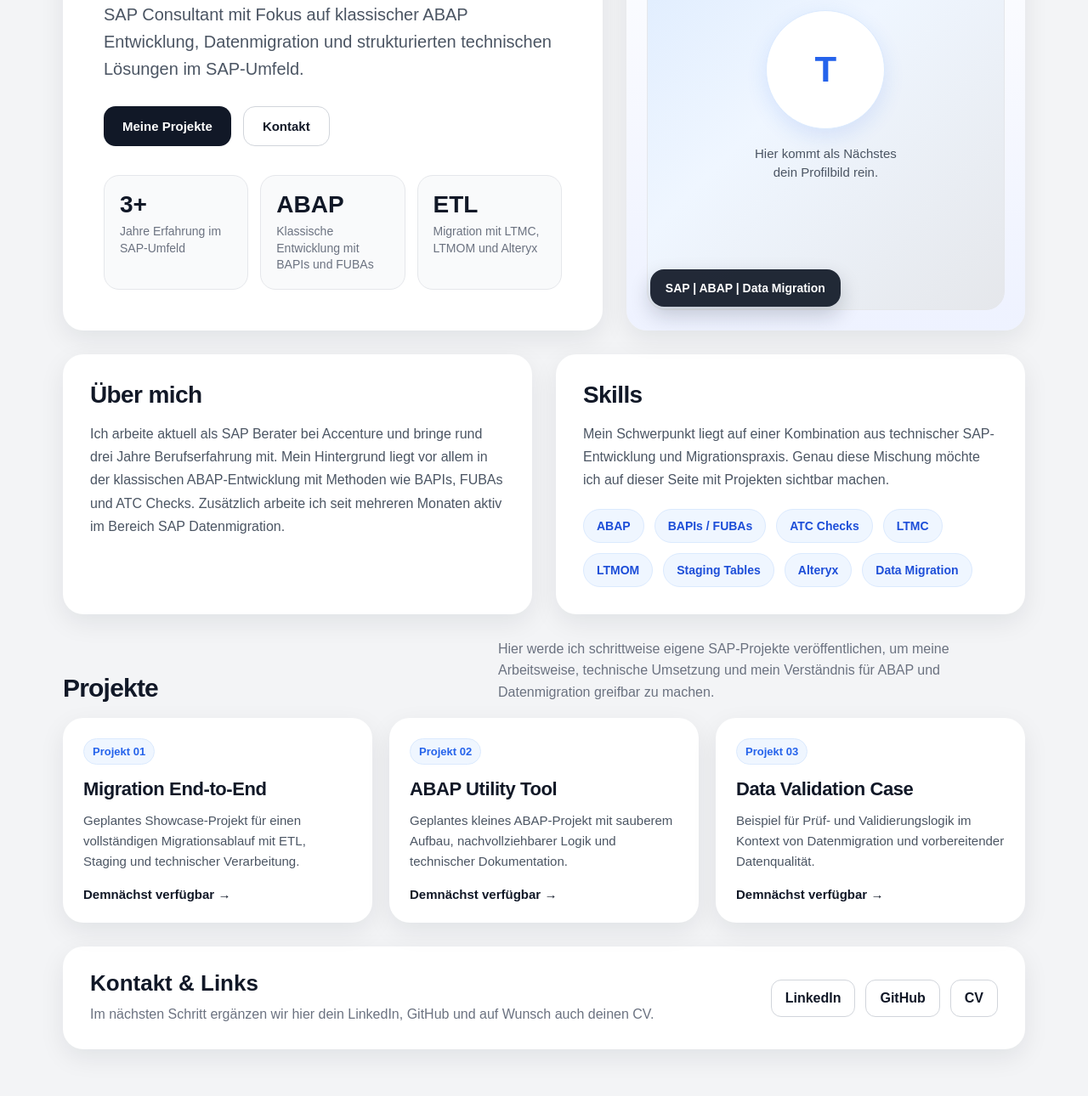
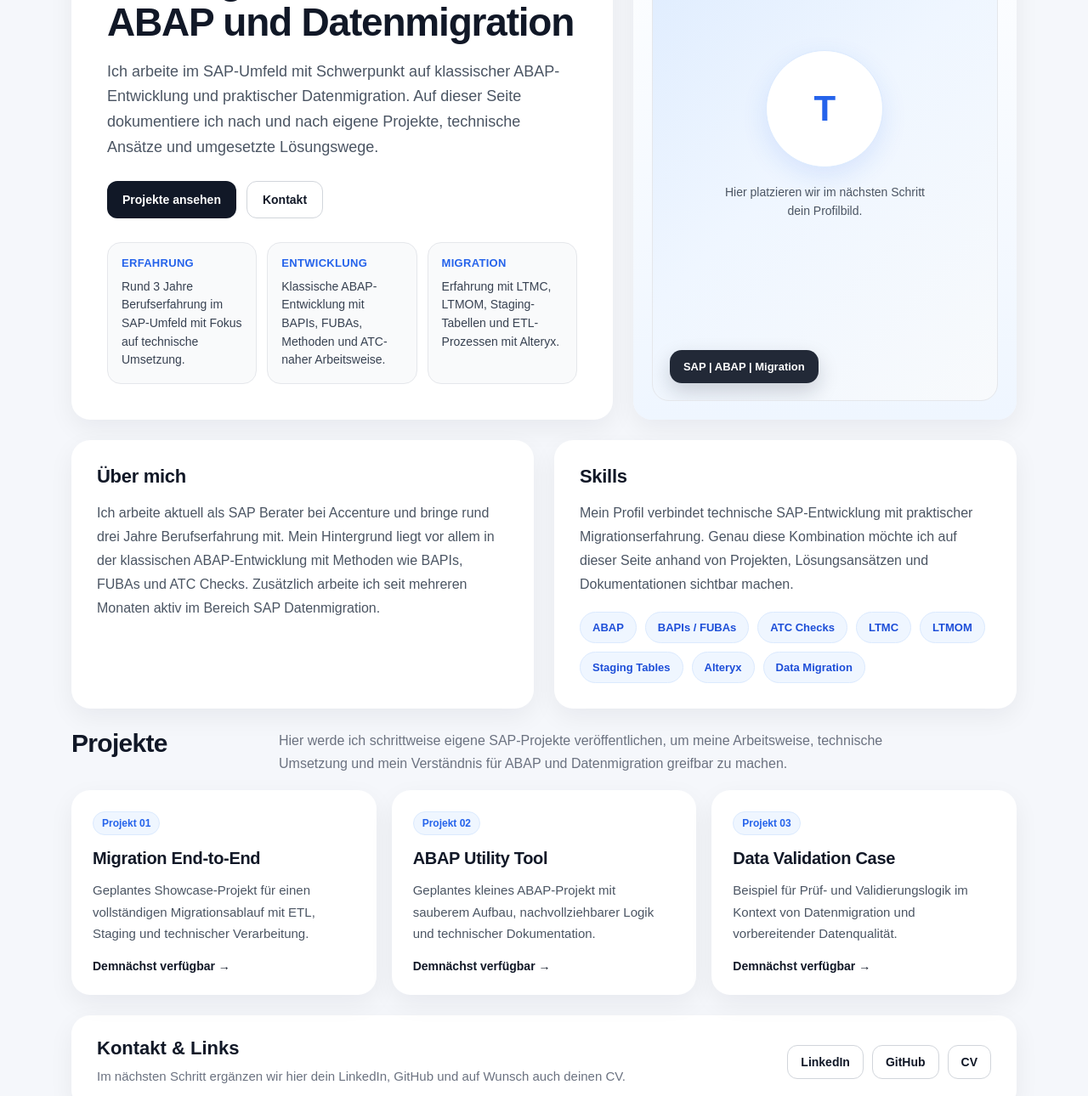
Before and after one commit to Tolga39/tolga39.github.io, a plain HTML site: page index.html in a window 1280 px wide. Shown: the part 250-1540 px from the top of the page at 85% size. Drawn offline with Linux system fonts and the light colour scheme.

Commit message:
Refactor index.html for layout and style adjustments
Updated styles and content for improved layout and readability.

```diff
--- a/index.html
+++ b/index.html
@@ -16,7 +16,7 @@
     body {
       margin: 0;
       font-family: Arial, sans-serif;
-      background: #f3f4f6;
+      background: #f5f7fb;
       color: #111827;
     }
 
@@ -26,7 +26,7 @@
     }
 
     .container {
-      max-width: 1180px;
+      max-width: 1160px;
       margin: 0 auto;
       padding: 24px;
     }
@@ -35,19 +35,20 @@
       display: flex;
       justify-content: space-between;
       align-items: center;
-      padding: 8px 0 28px 0;
+      padding: 6px 0 24px 0;
     }
 
-    .logo {
-      font-size: 24px;
+    .brand {
+      font-size: 18px;
       font-weight: 700;
+      color: #111827;
       letter-spacing: 0.2px;
     }
 
     .nav-links {
       display: flex;
-      gap: 24px;
-      font-size: 15px;
+      gap: 26px;
+      font-size: 14px;
       color: #4b5563;
     }
 
@@ -57,67 +58,67 @@
 
     .hero {
       display: grid;
-      grid-template-columns: 1.15fr 0.85fr;
-      gap: 28px;
-      margin-bottom: 28px;
-      align-items: stretch;
+      grid-template-columns: 1.2fr 0.85fr;
+      gap: 24px;
+      margin-bottom: 24px;
     }
 
     .hero-left,
     .hero-right,
     .section-card,
-    .project-card {
+    .project-card,
+    .footer-card {
       background: #ffffff;
-      border-radius: 24px;
-      box-shadow: 0 10px 30px rgba(17, 24, 39, 0.08);
+      border-radius: 22px;
+      box-shadow: 0 10px 30px rgba(17, 24, 39, 0.06);
     }
 
     .hero-left {
-      padding: 48px;
+      padding: 42px;
       display: flex;
       flex-direction: column;
       justify-content: center;
-      min-height: 520px;
+      min-height: 470px;
     }
 
     .eyebrow {
       display: inline-flex;
       align-items: center;
       gap: 8px;
-      font-size: 14px;
       color: #2563eb;
+      font-size: 13px;
       font-weight: 700;
       margin-bottom: 18px;
     }
 
     .eyebrow-dot {
-      width: 10px;
-      height: 10px;
+      width: 9px;
+      height: 9px;
       border-radius: 50%;
       background: #22c55e;
       display: inline-block;
     }
 
     h1 {
-      font-size: 60px;
-      line-height: 1.02;
-      margin: 0 0 20px 0;
-      letter-spacing: -1.8px;
+      font-size: 46px;
+      line-height: 1.1;
+      margin: 0 0 18px 0;
+      letter-spacing: -1.2px;
     }
 
     .subtitle {
-      font-size: 20px;
-      line-height: 1.6;
+      margin: 0 0 24px 0;
+      font-size: 18px;
+      line-height: 1.65;
       color: #4b5563;
-      margin: 0 0 28px 0;
       max-width: 620px;
     }
 
     .hero-buttons {
       display: flex;
-      gap: 14px;
+      gap: 12px;
       flex-wrap: wrap;
-      margin-bottom: 34px;
+      margin-bottom: 28px;
     }
 
     .btn-primary,
@@ -125,10 +126,10 @@
       display: inline-flex;
       align-items: center;
       justify-content: center;
-      padding: 14px 22px;
-      border-radius: 14px;
+      padding: 13px 18px;
+      border-radius: 12px;
+      font-size: 14px;
       font-weight: 700;
-      font-size: 15px;
       transition: 0.2s ease;
     }
 
@@ -139,67 +140,81 @@
 
     .btn-primary:hover {
       background: #1f2937;
-      transform: translateY(-1px);
     }
 
     .btn-secondary {
+      background: #ffffff;
+      color: #111827;
       border: 1px solid #d1d5db;
-      color: #111827;
-      background: #ffffff;
     }
 
     .btn-secondary:hover {
       border-color: #9ca3af;
-      transform: translateY(-1px);
     }
 
-    .hero-stats {
+    .hero-highlights {
       display: grid;
       grid-template-columns: repeat(3, 1fr);
-      gap: 14px;
+      gap: 12px;
     }
 
-    .stat-box {
+    .highlight-card {
       background: #f9fafb;
       border: 1px solid #e5e7eb;
-      border-radius: 18px;
-      padding: 18px;
+      border-radius: 16px;
+      padding: 16px;
+      min-height: 116px;
     }
 
-    .stat-number {
-      font-size: 28px;
+    .highlight-title {
+      font-size: 13px;
       font-weight: 700;
-      margin-bottom: 6px;
+      color: #2563eb;
+      margin-bottom: 10px;
+      text-transform: uppercase;
+      letter-spacing: 0.3px;
     }
 
-    .stat-label {
+    .highlight-text {
       font-size: 14px;
-      color: #6b7280;
-      line-height: 1.4;
+      line-height: 1.55;
+      color: #374151;
     }
 
     .hero-right {
-      min-height: 520px;
-      padding: 24px;
+      min-height: 470px;
+      padding: 22px;
+      background: linear-gradient(180deg, #ffffff 0%, #eff6ff 100%);
       display: flex;
       align-items: center;
       justify-content: center;
-      position: relative;
-      overflow: hidden;
-      background: linear-gradient(180deg, #ffffff 0%, #eef2ff 100%);
     }
 
     .photo-card {
       width: 100%;
       height: 100%;
-      min-height: 460px;
-      border-radius: 22px;
-      background: linear-gradient(135deg, #dbeafe 0%, #eff6ff 45%, #e5e7eb 100%);
+      min-height: 425px;
+      border-radius: 20px;
       border: 1px solid #e5e7eb;
+      background: linear-gradient(135deg, #dbeafe 0%, #eff6ff 50%, #f8fafc 100%);
+      position: relative;
       display: flex;
       align-items: center;
       justify-content: center;
-      position: relative;
+      overflow: hidden;
+    }
+
+    .photo-top-badge {
+      position: absolute;
+      top: 18px;
+      right: 18px;
+      background: rgba(255, 255, 255, 0.95);
+      border: 1px solid #e5e7eb;
+      color: #111827;
+      padding: 7px 12px;
+      border-radius: 999px;
+      font-size: 12px;
+      font-weight: 700;
     }
 
     .photo-placeholder {
@@ -208,152 +223,156 @@
     }
 
     .photo-placeholder-circle {
-      width: 140px;
-      height: 140px;
+      width: 138px;
+      height: 138px;
       border-radius: 50%;
       background: #ffffff;
       border: 1px solid #dbeafe;
-      margin: 0 auto 18px auto;
       display: flex;
       align-items: center;
       justify-content: center;
+      margin: 0 auto 18px auto;
+      color: #2563eb;
       font-size: 42px;
-      color: #2563eb;
       font-weight: 700;
-      box-shadow: 0 8px 24px rgba(37, 99, 235, 0.12);
+      box-shadow: 0 10px 30px rgba(37, 99, 235, 0.12);
     }
 
     .photo-placeholder p {
       margin: 0;
       color: #4b5563;
-      font-size: 15px;
-      line-height: 1.5;
+      font-size: 14px;
+      line-height: 1.6;
     }
 
     .floating-badge {
       position: absolute;
-      bottom: 28px;
-      left: 28px;
+      bottom: 20px;
+      left: 20px;
       background: rgba(17, 24, 39, 0.92);
       color: #ffffff;
-      padding: 14px 18px;
-      border-radius: 16px;
-      font-size: 14px;
+      padding: 12px 16px;
+      border-radius: 14px;
+      font-size: 13px;
       font-weight: 700;
-      box-shadow: 0 10px 24px rgba(17, 24, 39, 0.2);
+      box-shadow: 0 10px 24px rgba(17, 24, 39, 0.18);
     }
 
     .section-grid {
       display: grid;
       grid-template-columns: 1fr 1fr;
-      gap: 28px;
-      margin-bottom: 28px;
+      gap: 24px;
+      margin-bottom: 24px;
     }
 
     .section-card {
-      padding: 32px;
+      padding: 30px;
     }
 
     .section-card h2 {
       margin: 0 0 16px 0;
-      font-size: 28px;
-      letter-spacing: -0.6px;
+      font-size: 22px;
+      letter-spacing: -0.3px;
     }
 
     .section-card p {
       margin: 0;
       color: #4b5563;
-      line-height: 1.7;
+      line-height: 1.75;
       font-size: 16px;
     }
 
     .skills {
       display: flex;
       flex-wrap: wrap;
-      gap: 12px;
-      margin-top: 20px;
+      gap: 10px;
+      margin-top: 18px;
     }
 
     .skill {
       background: #eff6ff;
       color: #1d4ed8;
       border: 1px solid #dbeafe;
-      padding: 11px 15px;
+      padding: 10px 14px;
       border-radius: 999px;
-      font-size: 14px;
+      font-size: 13px;
       font-weight: 700;
     }
 
     .projects-section {
-      margin-bottom: 28px;
+      margin-bottom: 24px;
     }
 
     .projects-header {
-      display: flex;
-      justify-content: space-between;
-      align-items: end;
-      gap: 20px;
+      display: grid;
+      grid-template-columns: 220px 1fr;
+      gap: 24px;
+      align-items: start;
       margin-bottom: 18px;
     }
 
     .projects-header h2 {
       margin: 0;
       font-size: 30px;
-      letter-spacing: -0.8px;
+      letter-spacing: -0.7px;
     }
 
     .projects-header p {
       margin: 0;
       color: #6b7280;
-      max-width: 620px;
-      line-height: 1.6;
+      line-height: 1.7;
+      font-size: 16px;
+      max-width: 760px;
     }
 
     .projects-grid {
       display: grid;
       grid-template-columns: repeat(3, 1fr);
-      gap: 20px;
+      gap: 18px;
     }
 
     .project-card {
       padding: 24px;
       transition: 0.2s ease;
+      border: 1px solid transparent;
     }
 
     .project-card:hover {
-      transform: translateY(-4px);
-      box-shadow: 0 16px 36px rgba(17, 24, 39, 0.11);
+      transform: translateY(-3px);
+      border-color: #e5e7eb;
+      box-shadow: 0 16px 34px rgba(17, 24, 39, 0.08);
     }
 
     .project-tag {
       display: inline-block;
-      font-size: 13px;
-      font-weight: 700;
-      color: #2563eb;
+      margin-bottom: 14px;
+      padding: 6px 10px;
+      border-radius: 999px;
       background: #eff6ff;
       border: 1px solid #dbeafe;
-      padding: 7px 10px;
-      border-radius: 999px;
-      margin-bottom: 16px;
+      color: #2563eb;
+      font-size: 12px;
+      font-weight: 700;
     }
 
     .project-card h3 {
       margin: 0 0 12px 0;
-      font-size: 22px;
-      letter-spacing: -0.4px;
+      font-size: 20px;
+      line-height: 1.3;
+      letter-spacing: -0.3px;
     }
 
     .project-card p {
-      margin: 0 0 18px 0;
+      margin: 0 0 16px 0;
       color: #4b5563;
-      line-height: 1.6;
+      line-height: 1.7;
       font-size: 15px;
     }
 
     .project-link {
       color: #111827;
+      font-size: 14px;
       font-weight: 700;
-      font-size: 15px;
     }
 
     .project-link:hover {
@@ -361,41 +380,40 @@
     }
 
     .footer-card {
-      background: #ffffff;
-      border-radius: 24px;
-      padding: 28px 32px;
-      box-shadow: 0 10px 30px rgba(17, 24, 39, 0.08);
+      padding: 26px 30px;
       display: flex;
       justify-content: space-between;
       align-items: center;
       gap: 20px;
-      margin-bottom: 24px;
+      margin-bottom: 20px;
     }
 
     .footer-card h2 {
       margin: 0 0 8px 0;
-      font-size: 26px;
+      font-size: 22px;
     }
 
     .footer-card p {
       margin: 0;
       color: #6b7280;
       line-height: 1.6;
+      font-size: 15px;
     }
 
     .footer-links {
       display: flex;
-      gap: 12px;
+      gap: 10px;
       flex-wrap: wrap;
     }
 
     .footer-links a {
+      padding: 11px 15px;
       border: 1px solid #d1d5db;
-      padding: 12px 16px;
       border-radius: 12px;
+      background: #ffffff;
+      color: #111827;
+      font-size: 14px;
       font-weight: 700;
-      color: #111827;
-      background: #ffffff;
     }
 
     .footer-links a:hover {
@@ -405,8 +423,14 @@
     @media (max-width: 1024px) {
       .hero,
       .section-grid,
-      .projects-grid {
+      .projects-grid,
+      .projects-header,
+      .hero-highlights {
         grid-template-columns: 1fr;
+      }
+
+      .projects-header {
+        gap: 10px;
       }
 
       .hero-left,
@@ -415,14 +439,9 @@
       }
 
       h1 {
-        font-size: 46px;
+        font-size: 38px;
       }
 
-      .hero-stats {
-        grid-template-columns: 1fr;
-      }
-
-      .projects-header,
       .footer-card,
       .navbar {
         flex-direction: column;
@@ -443,11 +462,11 @@
       }
 
       h1 {
-        font-size: 36px;
+        font-size: 32px;
       }
 
       .subtitle {
-        font-size: 18px;
+        font-size: 17px;
       }
 
       .nav-links {
@@ -460,7 +479,7 @@
 <body>
   <div class="container">
     <div class="navbar">
-      <div class="logo">Tolga.</div>
+      <div class="brand">Tolga Karadeniz</div>
       <div class="nav-links">
         <a href="#about">About</a>
         <a href="#skills">Skills</a>
@@ -473,48 +492,60 @@
       <div class="hero-left">
         <div class="eyebrow">
           <span class="eyebrow-dot"></span>
-          Open to SAP-focused opportunities
+          SAP Consultant | ABAP & Data Migration
         </div>
 
-        <h1>Hi, ich bin Tolga</h1>
+        <h1>Technische SAP-Lösungen mit Fokus auf ABAP und Datenmigration</h1>
 
         <p class="subtitle">
-          SAP Consultant mit Fokus auf klassischer ABAP Entwicklung,
-          Datenmigration und strukturierten technischen Lösungen im SAP-Umfeld.
+          Ich arbeite im SAP-Umfeld mit Schwerpunkt auf klassischer ABAP-Entwicklung
+          und praktischer Datenmigration. Auf dieser Seite dokumentiere ich nach und nach
+          eigene Projekte, technische Ansätze und umgesetzte Lösungswege.
         </p>
 
         <div class="hero-buttons">
-          <a class="btn-primary" href="#projects">Meine Projekte</a>
+          <a class="btn-primary" href="#projects">Projekte ansehen</a>
           <a class="btn-secondary" href="#contact">Kontakt</a>
         </div>
 
-        <div class="hero-stats">
-          <div class="stat-box">
-            <div class="stat-number">3+</div>
-            <div class="stat-label">Jahre Erfahrung im SAP-Umfeld</div>
+        <div class="hero-highlights">
+          <div class="highlight-card">
+            <div class="highlight-title">Erfahrung</div>
+            <div class="highlight-text">
+              Rund 3 Jahre Berufserfahrung im SAP-Umfeld mit Fokus auf technische Umsetzung.
+            </div>
           </div>
-          <div class="stat-box">
-            <div class="stat-number">ABAP</div>
-            <div class="stat-label">Klassische Entwicklung mit BAPIs und FUBAs</div>
+
+          <div class="highlight-card">
+            <div class="highlight-title">Entwicklung</div>
+            <div class="highlight-text">
+              Klassische ABAP-Entwicklung mit BAPIs, FUBAs, Methoden und ATC-naher Arbeitsweise.
+            </div>
           </div>
-          <div class="stat-box">
-            <div class="stat-number">ETL</div>
-            <div class="stat-label">Migration mit LTMC, LTMOM und Alteryx</div>
+
+          <div class="highlight-card">
+            <div class="highlight-title">Migration</div>
+            <div class="highlight-text">
+              Erfahrung mit LTMC, LTMOM, Staging-Tabellen und ETL-Prozessen mit Alteryx.
+            </div>
           </div>
         </div>
       </div>
 
       <div class="hero-right">
         <div class="photo-card">
+          <div class="photo-top-badge">Profilbild folgt</div>
+
           <div class="photo-placeholder">
             <div class="photo-placeholder-circle">T</div>
             <p>
-              Hier kommt als Nächstes<br />
-              dein Profilbild rein.
+              Hier platzieren wir im nächsten Schritt<br />
+              dein Profilbild.
             </p>
           </div>
+
+          <div class="floating-badge">SAP | ABAP | Migration</div>
         </div>
-        <div class="floating-badge">SAP | ABAP | Data Migration</div>
       </div>
     </section>
 
@@ -522,20 +553,19 @@
       <section class="section-card" id="about">
         <h2>Über mich</h2>
         <p>
-          Ich arbeite aktuell als SAP Berater bei Accenture und bringe rund
-          drei Jahre Berufserfahrung mit. Mein Hintergrund liegt vor allem
-          in der klassischen ABAP-Entwicklung mit Methoden wie BAPIs, FUBAs
-          und ATC Checks. Zusätzlich arbeite ich seit mehreren Monaten aktiv
-          im Bereich SAP Datenmigration.
+          Ich arbeite aktuell als SAP Berater bei Accenture und bringe rund drei Jahre
+          Berufserfahrung mit. Mein Hintergrund liegt vor allem in der klassischen
+          ABAP-Entwicklung mit Methoden wie BAPIs, FUBAs und ATC Checks. Zusätzlich
+          arbeite ich seit mehreren Monaten aktiv im Bereich SAP Datenmigration.
         </p>
       </section>
 
       <section class="section-card" id="skills">
         <h2>Skills</h2>
         <p>
-          Mein Schwerpunkt liegt auf einer Kombination aus technischer SAP-
-          Entwicklung und Migrationspraxis. Genau diese Mischung möchte ich
-          auf dieser Seite mit Projekten sichtbar machen.
+          Mein Profil verbindet technische SAP-Entwicklung mit praktischer
+          Migrationserfahrung. Genau diese Kombination möchte ich auf dieser Seite
+          anhand von Projekten, Lösungsansätzen und Dokumentationen sichtbar machen.
         </p>
         <div class="skills">
           <span class="skill">ABAP</span>
@@ -552,13 +582,11 @@
 
     <section class="projects-section" id="projects">
       <div class="projects-header">
-        <div>
-          <h2>Projekte</h2>
-        </div>
+        <h2>Projekte</h2>
         <p>
-          Hier werde ich schrittweise eigene SAP-Projekte veröffentlichen,
-          um meine Arbeitsweise, technische Umsetzung und mein Verständnis
-          für ABAP und Datenmigration greifbar zu machen.
+          Hier werde ich schrittweise eigene SAP-Projekte veröffentlichen, um meine
+          Arbeitsweise, technische Umsetzung und mein Verständnis für ABAP und
+          Datenmigration greifbar zu machen.
         </p>
       </div>
 
@@ -567,8 +595,8 @@
           <div class="project-tag">Projekt 01</div>
           <h3>Migration End-to-End</h3>
           <p>
-            Geplantes Showcase-Projekt für einen vollständigen
-            Migrationsablauf mit ETL, Staging und technischer Verarbeitung.
+            Geplantes Showcase-Projekt für einen vollständigen Migrationsablauf
+            mit ETL, Staging und technischer Verarbeitung.
           </p>
           <a class="project-link" href="#">Demnächst verfügbar →</a>
         </div>
@@ -587,8 +615,8 @@
           <div class="project-tag">Projekt 03</div>
           <h3>Data Validation Case</h3>
           <p>
-            Beispiel für Prüf- und Validierungslogik im Kontext
-            von Datenmigration und vorbereitender Datenqualität.
+            Beispiel für Prüf- und Validierungslogik im Kontext von Datenmigration
+            und vorbereitender Datenqualität.
           </p>
           <a class="project-link" href="#">Demnächst verfügbar →</a>
         </div>
@@ -599,8 +627,8 @@
       <div>
         <h2>Kontakt & Links</h2>
         <p>
-          Im nächsten Schritt ergänzen wir hier dein LinkedIn,
-          GitHub und auf Wunsch auch deinen CV.
+          Im nächsten Schritt ergänzen wir hier dein LinkedIn, GitHub und auf Wunsch
+          auch deinen CV.
         </p>
       </div>
 
```
